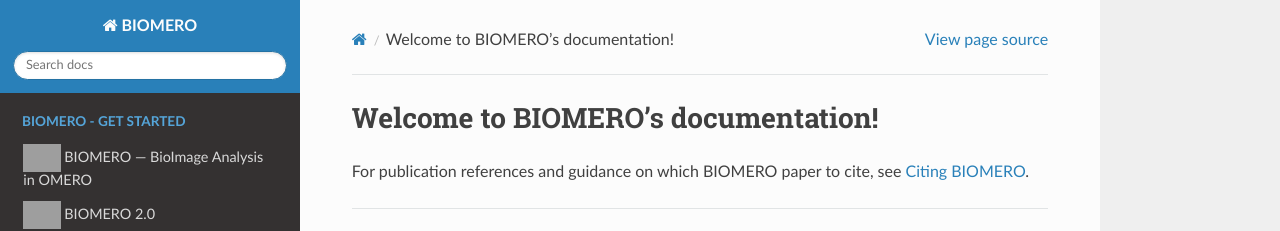
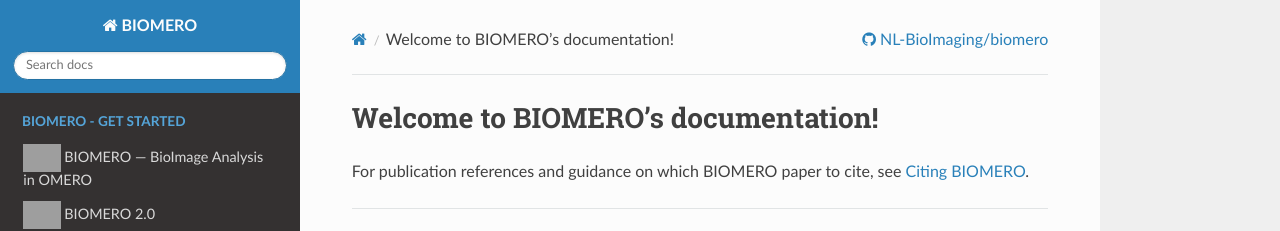
Before and after one commit to NL-BioImaging/biomero, a Sphinx documentation site: the page built from docs/index.rst, in a window 1280 px wide and 900 px high. Shown: the top 231 px of the window. Built offline with Sphinx 7.4.7 and the Read the Docs theme 3.1.0, drawn with Linux system fonts in a browser that asks for light colours; pages that are not in the unit, such as notebooks, are missing from menus; grey boxes are pictures that could not be loaded.

Commit message:
docs: Add GitHub repository link (#40)
* docs: Add GitHub source links

* docs: Link documentation to repository

```diff
--- /dev/null
+++ b/docs/_templates/breadcrumbs.html
@@ -0,0 +1,9 @@
+{% extends "!breadcrumbs.html" %}
+
+{% block breadcrumbs_aside %}
+  <li class="wy-breadcrumbs-aside">
+    <a href="{{ repository_url }}" class="fa fa-github" title="Open the repository on GitHub">
+      {{ repository_name }}
+    </a>
+  </li>
+{% endblock %}
--- a/docs/conf.py
+++ b/docs/conf.py
@@ -56,6 +56,12 @@
 html_theme = 'sphinx_rtd_theme'
 html_static_path = ['_static']
 
+# Repository metadata used by the theme's breadcrumb override.
+html_context = {
+    'repository_url': 'https://github.com/NL-BioImaging/biomero',
+    'repository_name': 'NL-BioImaging/biomero',
+}
+
 # Search configuration - ensure search index is built
 html_search_language = 'en'
 
```
